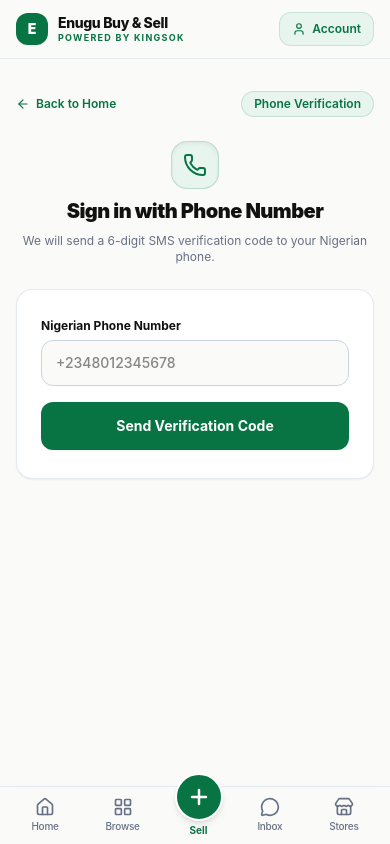
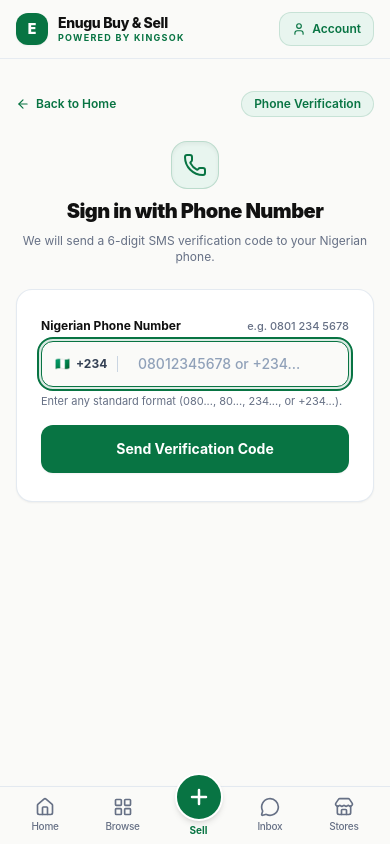
Before and after one commit to kingsokagency-code/ENUGU-BUY-AND-SELL-, a Next.js app: page /auth in a window 390 px wide. Built offline with nearby package versions, Linux system fonts and the light colour scheme; no server answers.

Commit message:
fix(auth): Nigerian phone number normalization and clean error UX

```diff
--- a/app/auth/page.tsx
+++ b/app/auth/page.tsx
@@ -4,6 +4,7 @@ import { useState, Suspense } from 'react';
 import Link from 'next/link';
 import { useSearchParams, useRouter } from 'next/navigation';
 import { sendPhoneOtp, verifyPhoneOtp } from '@/lib/auth';
+import { normalizeNigerianPhone } from '@/lib/validations/phone';
 import { ArrowLeft, Phone, ShieldCheck, CheckCircle2 } from 'lucide-react';
 
 function AuthContent() {
@@ -21,13 +22,28 @@ function AuthContent() {
   const handleSendOtp = async (e: React.FormEvent) => {
     e.preventDefault();
     setError(null);
+
+    const norm = normalizeNigerianPhone(phone);
+    if (!norm.isValid || !norm.canonicalPhone) {
+      setError(norm.error || 'Please enter a valid Nigerian phone number.');
+      return;
+    }
+
+    const canonical = norm.canonicalPhone;
     setLoading(true);
 
     try {
-      const res = await sendPhoneOtp(phone);
+      const res = await sendPhoneOtp(canonical);
       if (res.error) {
-        setError(res.error.message);
+        // Map any technical error string to a friendly human message
+        const msg = res.error.message;
+        if (msg.includes('ZodError') || msg.includes('regex') || msg.includes('format') || msg.includes('pattern')) {
+          setError('Please enter a valid Nigerian phone number.');
         } else {
+          setError(msg);
+        }
+      } else {
+        setPhone(canonical);
         const dataObj = res.data as Record<string, unknown> | null;
         if (dataObj?.message && typeof dataObj.message === 'string' && dataObj.message.includes('Dev mode')) {
           setDevNotice('Development Mode Active: Use verification code 123456');
@@ -36,7 +52,11 @@ function AuthContent() {
       }
     } catch (err: unknown) {
       const msg = err instanceof Error ? err.message : 'Failed to send verification code';
+      if (msg.includes('ZodError') || msg.includes('regex') || msg.includes('format') || msg.includes('pattern')) {
+        setError('Please enter a valid Nigerian phone number.');
+      } else {
         setError(msg);
+      }
     } finally {
       setLoading(false);
     }
@@ -50,7 +70,12 @@ function AuthContent() {
     try {
       const res = await verifyPhoneOtp(phone, otp);
       if (res.error) {
-        setError(res.error.message);
+        const msg = res.error.message;
+        if (msg.includes('ZodError') || msg.includes('regex') || msg.includes('format') || msg.includes('pattern')) {
+          setError('Please enter a valid Nigerian phone number.');
+        } else {
+          setError(msg);
+        }
       } else {
         setStep('success');
         // If there's a redirect target other than root, redirect automatically after 1.5s
@@ -62,7 +87,11 @@ function AuthContent() {
       }
     } catch (err: unknown) {
       const msg = err instanceof Error ? err.message : 'Verification failed';
+      if (msg.includes('ZodError') || msg.includes('regex') || msg.includes('format') || msg.includes('pattern')) {
+        setError('Please enter a valid Nigerian phone number.');
+      } else {
         setError(msg);
+      }
     } finally {
       setLoading(false);
     }
@@ -119,17 +148,32 @@ function AuthContent() {
         {step === 'phone' && (
           <form onSubmit={handleSendOtp} className="space-y-4">
             <div>
-              <label className="block text-xs font-bold text-[#111111] mb-1.5">
+              <div className="flex items-center justify-between mb-1.5">
+                <label className="block text-xs font-bold text-[#111111]">
                   Nigerian Phone Number
                 </label>
+                <span className="text-[11px] font-medium text-[#667085]">
+                  e.g. 0801 234 5678
+                </span>
+              </div>
+              <div className="relative flex items-center">
+                <div className="absolute left-3.5 flex items-center gap-1.5 pointer-events-none text-xs font-bold text-[#344054] border-r border-slate-300 pr-2.5">
+                  <span>🇳🇬</span>
+                  <span>+234</span>
+                </div>
                 <input
                   type="tel"
-                placeholder="+2348012345678"
+                  placeholder="08012345678 or +234..."
                   value={phone}
                   onChange={(e) => setPhone(e.target.value)}
                   required
-                className="w-full bg-[#FAFAF8] border border-slate-300 focus:border-[#087443] text-sm text-[#111111] rounded-xl px-3.5 py-3 focus:outline-none focus:ring-2 focus:ring-[#087443]/15 transition-all font-medium"
+                  autoFocus
+                  className="w-full bg-[#FAFAF8] border border-slate-300 focus:border-[#087443] text-sm text-[#111111] rounded-xl pl-24 pr-3.5 py-3 focus:outline-none focus:ring-2 focus:ring-[#087443]/15 transition-all font-medium placeholder:text-slate-400"
                 />
+              </div>
+              <p className="mt-1.5 text-[11px] text-[#667085]">
+                Enter any standard format (080..., 80..., 234..., or +234...).
+              </p>
             </div>
             <button
               type="submit"
--- a/lib/auth.ts
+++ b/lib/auth.ts
@@ -17,7 +17,16 @@ export interface AuthState {
  * Send OTP verification code to student phone number
  */
 export async function sendPhoneOtp(phoneInput: string) {
-  const validated = phoneAuthSchema.parse({ phone: phoneInput });
+  let validated: { phone: string };
+  try {
+    validated = phoneAuthSchema.parse({ phone: phoneInput });
+  } catch (err: unknown) {
+    const message = err instanceof Error ? err.message : 'Please enter a valid Nigerian phone number.';
+    return {
+      data: null,
+      error: { message: message.includes('ZodError') ? 'Please enter a valid Nigerian phone number.' : message },
+    };
+  }
 
   // Dev bypass ONLY allowed in explicit non-production NODE_ENV
   const isDevEnvironment = process.env.NODE_ENV === 'development' && process.env.NEXT_PUBLIC_SMS_DEV_MODE === 'true';
@@ -38,7 +47,16 @@ export async function sendPhoneOtp(phoneInput: string) {
  * Verify OTP code entered by user
  */
 export async function verifyPhoneOtp(phoneInput: string, tokenInput: string) {
-  const validated = otpVerifySchema.parse({ phone: phoneInput, token: tokenInput });
+  let validated: { phone: string; token: string };
+  try {
+    validated = otpVerifySchema.parse({ phone: phoneInput, token: tokenInput });
+  } catch (err: unknown) {
+    const message = err instanceof Error ? err.message : 'Please enter a valid Nigerian phone number.';
+    return {
+      data: null,
+      error: { message: message.includes('ZodError') ? 'Please enter a valid Nigerian phone number.' : message },
+    };
+  }
 
   // Dev bypass ONLY allowed in explicit non-production NODE_ENV
   const isDevEnvironment = process.env.NODE_ENV === 'development' && process.env.NEXT_PUBLIC_SMS_DEV_MODE === 'true';
--- a/lib/validations/auth.ts
+++ b/lib/validations/auth.ts
@@ -1,15 +1,28 @@
 import { z } from 'zod';
+import { normalizeNigerianPhone } from './phone';
 
 export const phoneAuthSchema = z.object({
   phone: z
     .string()
-    .min(10, 'Phone number must be at least 10 digits')
-    .max(15, 'Phone number is too long')
-    .regex(/^\+?[1-9]\d{1,14}$/, 'Invalid phone number format. Include country code e.g. +2348012345678'),
+    .transform((val) => {
+      const result = normalizeNigerianPhone(val);
+      if (!result.isValid || !result.canonicalPhone) {
+        throw new Error('Please enter a valid Nigerian phone number.');
+      }
+      return result.canonicalPhone;
+    }),
 });
 
 export const otpVerifySchema = z.object({
-  phone: z.string().min(10),
+  phone: z
+    .string()
+    .transform((val) => {
+      const result = normalizeNigerianPhone(val);
+      if (!result.isValid || !result.canonicalPhone) {
+        throw new Error('Please enter a valid Nigerian phone number.');
+      }
+      return result.canonicalPhone;
+    }),
   token: z.string().length(6, 'Verification code must be 6 digits'),
 });
 
--- /dev/null
+++ b/lib/validations/phone.ts
@@ -0,0 +1,120 @@
+/**
+ * lib/validations/phone.ts
+ * Nigerian Phone Number Normalization & Validation Utility
+ *
+ * Normalizes various Nigerian phone number formats to E.164 canonical format (+234XXXXXXXXXX).
+ * Returns safe, user-friendly error messages rather than raw validation internals.
+ */
+
+export interface PhoneNormalizationResult {
+  isValid: boolean;
+  canonicalPhone: string | null;
+  error: string | null;
+}
+
+const NIGERIAN_PHONE_PREFIXES = ['70', '80', '81', '90', '91'];
+const USER_FRIENDLY_ERROR = 'Please enter a valid Nigerian phone number.';
+
+/**
+ * Normalizes a raw phone number input into canonical Nigerian E.164 format (+234XXXXXXXXXX).
+ *
+ * Accepted input formats:
+ * - 08012345678 -> +2348012345678 (11 digits with leading 0)
+ * - 8012345678 -> +2348012345678 (10 digits without leading 0)
+ * - 2348012345678 -> +2348012345678 (13 digits with 234 prefix)
+ * - +2348012345678 -> +2348012345678 (14 characters with +234 prefix)
+ * - Formatted strings: "+234 801 234 5678", "0801-234-5678", "(0801) 234 5678"
+ *
+ * @param input Raw phone number string
+ * @returns PhoneNormalizationResult
+ */
+export function normalizeNigerianPhone(input: string | null | undefined): PhoneNormalizationResult {
+  if (!input || typeof input !== 'string') {
+    return {
+      isValid: false,
+      canonicalPhone: null,
+      error: USER_FRIENDLY_ERROR,
+    };
+  }
+
+  const trimmed = input.trim();
+  if (!trimmed) {
+    return {
+      isValid: false,
+      canonicalPhone: null,
+      error: USER_FRIENDLY_ERROR,
+    };
+  }
+
+  // Remove whitespace, dashes, parentheses, dots
+  let sanitized = trimmed.replace(/[\s\-().]/g, '');
+
+  // Check if starts with '+'
+  const hasPlus = sanitized.startsWith('+');
+  if (hasPlus) {
+    sanitized = sanitized.slice(1);
+  }
+
+  // If there are non-digit characters remaining, it's invalid
+  if (!/^\d+$/.test(sanitized)) {
+    return {
+      isValid: false,
+      canonicalPhone: null,
+      error: USER_FRIENDLY_ERROR,
+    };
+  }
+
+  let local10Digits = '';
+
+  // Case 1: Starts with 234 (13 digits total) -> e.g. 2348012345678
+  if (sanitized.startsWith('234') && sanitized.length === 13) {
+    local10Digits = sanitized.slice(3);
+  }
+  // Case 2: Starts with 0 (11 digits total) -> e.g. 08012345678
+  else if (sanitized.startsWith('0') && sanitized.length === 11) {
+    local10Digits = sanitized.slice(1);
+  }
+  // Case 3: 10 digits without leading 0 -> e.g. 8012345678
+  else if (sanitized.length === 10) {
+    local10Digits = sanitized;
+  }
+  else {
+    return {
+      isValid: false,
+      canonicalPhone: null,
+      error: USER_FRIENDLY_ERROR,
+    };
+  }
+
+  // Validate that the 10-digit number starts with a valid Nigerian mobile prefix (70, 80, 81, 90, 91)
+  const prefix2 = local10Digits.slice(0, 2);
+  if (!NIGERIAN_PHONE_PREFIXES.includes(prefix2)) {
+    return {
+      isValid: false,
+      canonicalPhone: null,
+      error: USER_FRIENDLY_ERROR,
+    };
+  }
+
+  const canonicalPhone = `+234${local10Digits}`;
+
+  return {
+    isValid: true,
+    canonicalPhone,
+    error: null,
+  };
+}
+
+/**
+ * Returns formatted display text for a phone number (e.g. 0801 234 5678 or +234 801 234 5678)
+ */
+export function formatNigerianPhoneDisplay(canonicalPhone: string): string {
+  if (!canonicalPhone.startsWith('+234') || canonicalPhone.length !== 14) {
+    return canonicalPhone;
+  }
+  const part1 = canonicalPhone.slice(0, 4); // +234
+  const part2 = canonicalPhone.slice(4, 7); // 801
+  const part3 = canonicalPhone.slice(7, 10); // 234
+  const part4 = canonicalPhone.slice(10); // 5678
+  return `${part1} ${part2} ${part3} ${part4}`;
+}
```
Also changed, not shown: scripts/test_phone_normalization.ts (added, +41 -0 lines). Lines whose indentation alone changed are shown as unchanged.
